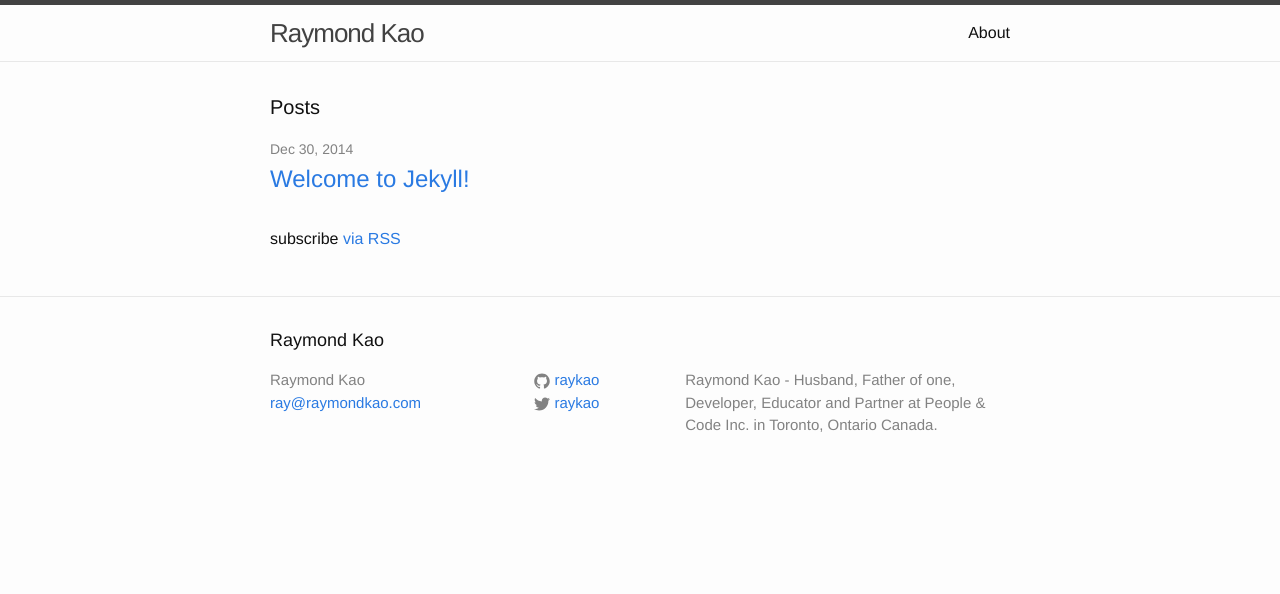
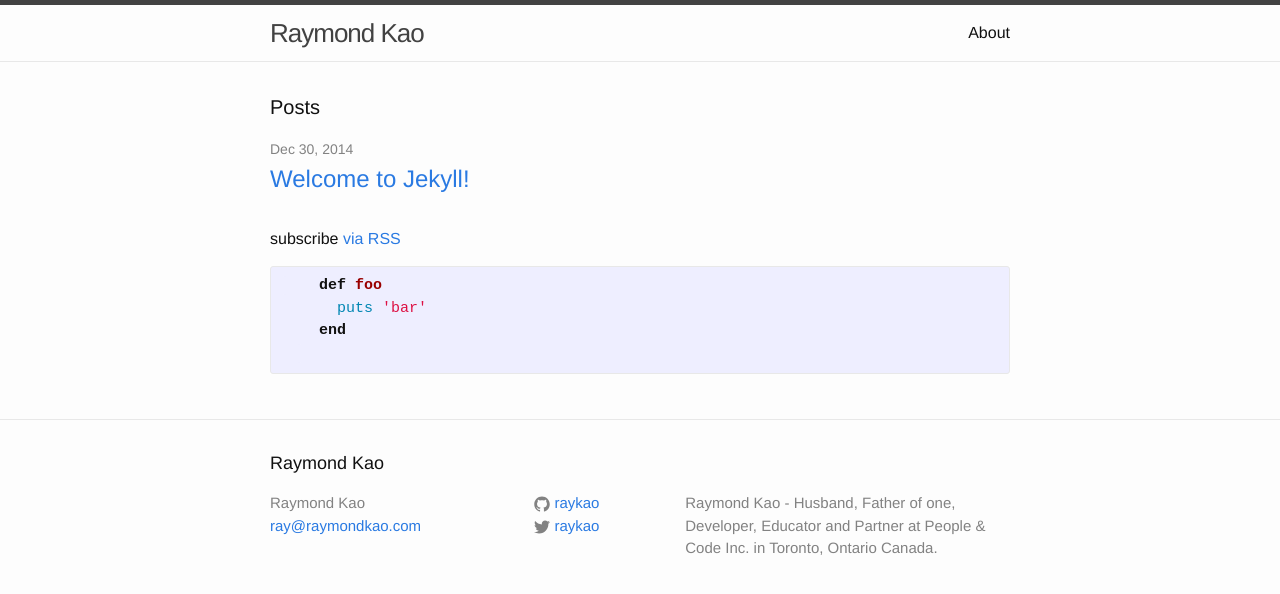
Before and after one commit to raykao/raykao.github.io, a Jekyll site: the page built from index.html, in a window 1280 px wide. Shown: the top 594 px of the page. Built offline with Jekyll 4.4.1, drawn with Linux system fonts in a browser that asks for light colours.

Commit message:
testing syntax highlighting

```diff
--- a/index.html
+++ b/index.html
@@ -20,4 +20,10 @@ layout: default
 
   <p class="rss-subscribe">subscribe <a href="{{ "/feed.xml" | prepend: site.baseurl }}">via RSS</a></p>
 
+  {% highlight ruby %}
+    def foo
+      puts 'bar'
+    end
+  {% endhighlight %}
+
 </div>
```
